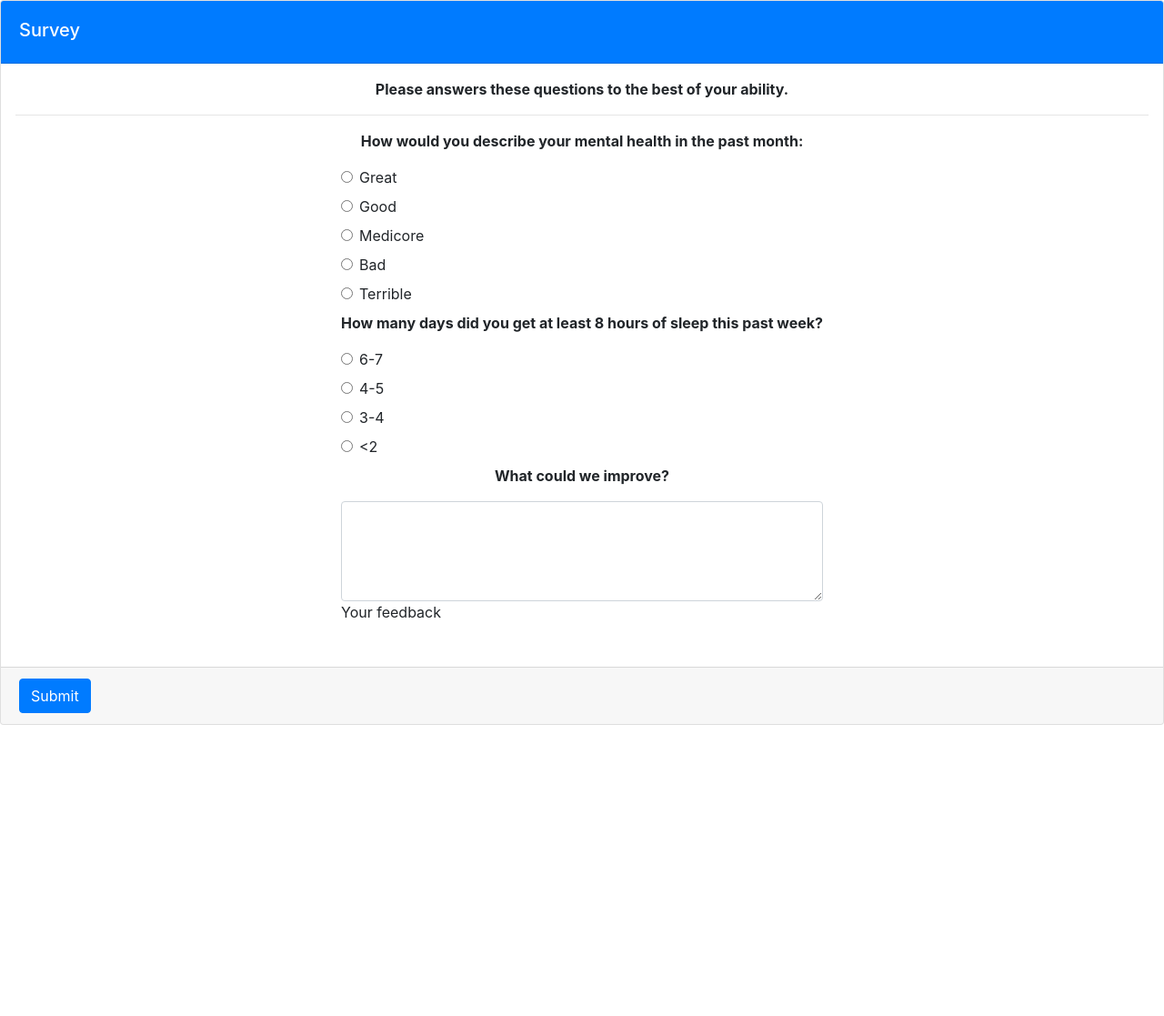
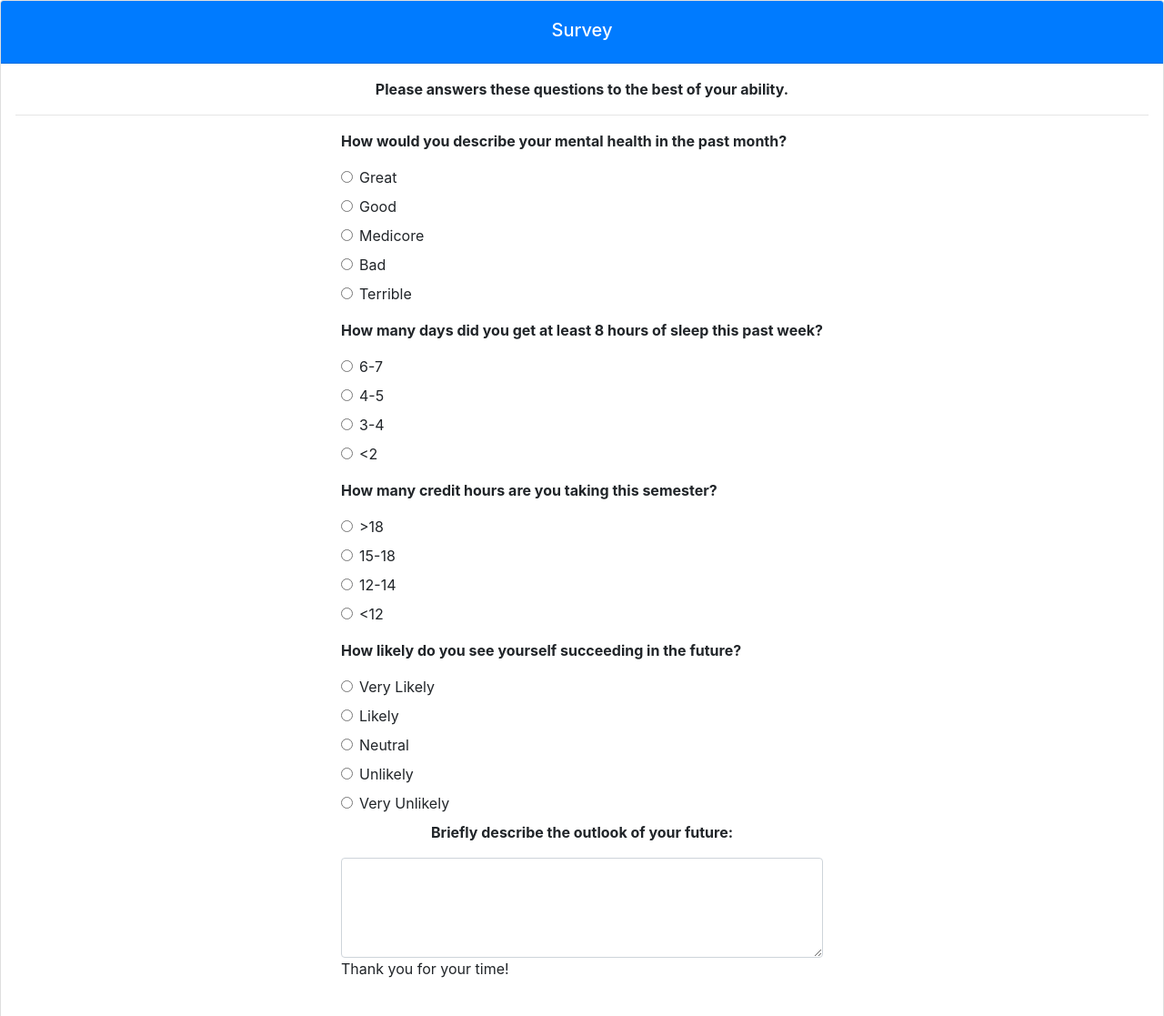
Before and after one commit to Jeremy-Martin4794/CNS, a plain HTML site: page mSurvey.html in a window 1280 px wide. Shown: the top 1117 px of the page at 91% size. Before the commit the page ends 800 px from the top, so only its background shows below. Drawn offline with nearby package versions, Linux system fonts and the light colour scheme.

Commit message:
Survey completed

```diff
--- a/mSurvey.html
+++ b/mSurvey.html
@@ -5,7 +5,7 @@
 
 <div class="mx-0 mx-sm-auto">
     <div class="card">
-      <div class="card-header bg-primary">
+      <div class="card-header bg-primary text-center">
         <h5 class="card-title text-white mt-2" id="exampleModalLabel">Survey</h5>
       </div>
       <div class="modal-body">
@@ -20,7 +20,7 @@
         <div class="row h-100 justify-content-center align-items-center">
         <div class="span 4">
             <form class="px-4" action="">
-            <p class="text-center"><strong>How would you describe your mental health in the past month:</strong></p>
+            <p class="text-left"><strong>How would you describe your mental health in the past month?</strong></p>
 
             <div class="form-check mb-2">
                 <input class="form-check-input" type="radio" name="exampleForm" id="radio3Example1" />
@@ -52,8 +52,9 @@
                 Terrible
                 </label>
             </div>
-
-            <p class="text-center"><strong>How many days did you get at least 8 hours of sleep this past week?</strong></p>
+            </form>
+            <form class="px-4" action="">
+            <p class="text-left"><strong>How many days did you get at least 8 hours of sleep this past week?</strong></p>
             <div class="form-check mb-2">
                 <input class="form-check-input" type="radio" name="exampleForm" id="radio3Example1" />
                 <label class="form-check-label" for="radio3Example1">
@@ -78,20 +79,79 @@
                 &lt2
                 </label>
             </div>
+            </form>
+            <form class="px-4" action="">
+                <p class="text-left"><strong>How many credit hours are you taking this semester?</strong></p>
+                <div class="form-check mb-2">
+                    <input class="form-check-input" type="radio" name="exampleForm" id="radio3Example1" />
+                    <label class="form-check-label" for="radio3Example1">
+                    &gt18
+                    </label>
+                </div>
+                <div class="form-check mb-2">
+                    <input class="form-check-input" type="radio" name="exampleForm" id="radio3Example2" />
+                    <label class="form-check-label" for="radio3Example2">
+                    15-18
+                    </label>
+                </div>
+                <div class="form-check mb-2">
+                    <input class="form-check-input" type="radio" name="exampleForm" id="radio3Example3" />
+                    <label class="form-check-label" for="radio3Example3">
+                    12-14
+                    </label>
+                </div>
+                <div class="form-check mb-2">
+                    <input class="form-check-input" type="radio" name="exampleForm" id="radio3Example4" />
+                    <label class="form-check-label" for="radio3Example4">
+                    &lt12
+                    </label>
+                </div>
+            </form>
+            <form class="px-4" action="">
+                <p class="text-left"><strong>How likely do you see yourself succeeding in the future?</strong></p>
+                <div class="form-check mb-2">
+                    <input class="form-check-input" type="radio" name="exampleForm" id="radio3Example1" />
+                    <label class="form-check-label" for="radio3Example1">
+                    Very Likely
+                    </label>
+                </div>
+                <div class="form-check mb-2">
+                    <input class="form-check-input" type="radio" name="exampleForm" id="radio3Example2" />
+                    <label class="form-check-label" for="radio3Example2">
+                    Likely
+                    </label>
+                </div>
+                <div class="form-check mb-2">
+                    <input class="form-check-input" type="radio" name="exampleForm" id="radio3Example3" />
+                    <label class="form-check-label" for="radio3Example3">
+                    Neutral
+                    </label>
+                </div>
+                <div class="form-check mb-2">
+                    <input class="form-check-input" type="radio" name="exampleForm" id="radio3Example4" />
+                    <label class="form-check-label" for="radio3Example4">
+                    Unlikely
+                    </label>
+                </div>
+                <div class="form-check mb-2">
+                    <input class="form-check-input" type="radio" name="exampleForm" id="radio3Example4" />
+                    <label class="form-check-label" for="radio3Example4">
+                    Very Unlikely
+                    </label>
+                </div>
 
-
-            <p class="text-center"><strong>What could we improve?</strong></p>
+            <p class="text-center"><strong>Briefly describe the outlook of your future:</strong></p>
 
             <!-- Message input -->
             <div class="form-outline mb-4">
                 <textarea class="form-control" id="form4Example3" rows="4"></textarea>
-                <label class="form-label" for="form4Example3">Your feedback</label>
+                Thank you for your time!
             </div>
             </form>
         </div>
         </div>
       </div>
-      <div class="card-footer text-end">
+      <div class="card-footer text-end text-center">
         <button type="button" class="btn btn-primary">Submit</button>
       </div>
     </div>
```
